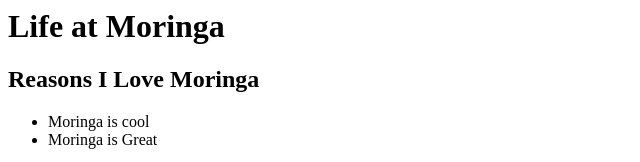
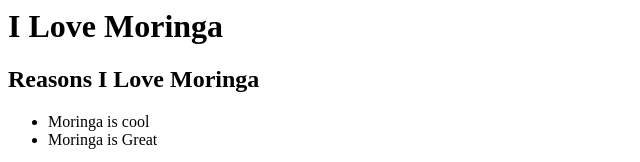
Before and after one commit to rbrtgor-sdlab/Moringa1, a plain HTML site: page index.html in a window 1280 px wide. Shown: the top 162 px of the page, 0-640 px from the left. Drawn offline with Linux system fonts and the light colour scheme.

Commit message:
Moringa1

```diff
--- a/index.html
+++ b/index.html
@@ -6,7 +6,7 @@
     </head>
 
       <body>
-        <h1>Life at Moringa </h1>
+        <h1>I Love Moringa </h1>
         <h2> Reasons I Love Moringa </h2>
         <p>
           <ul>
```
